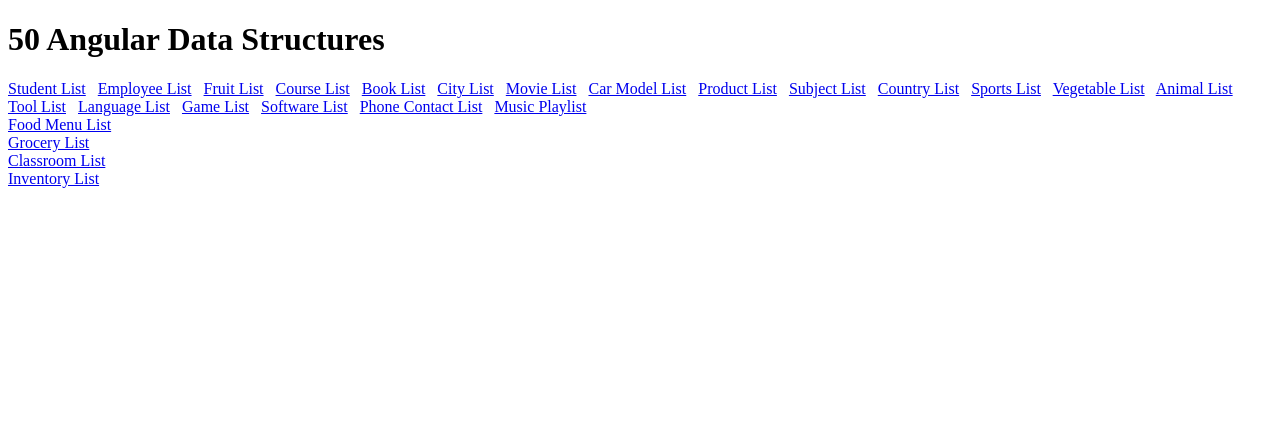
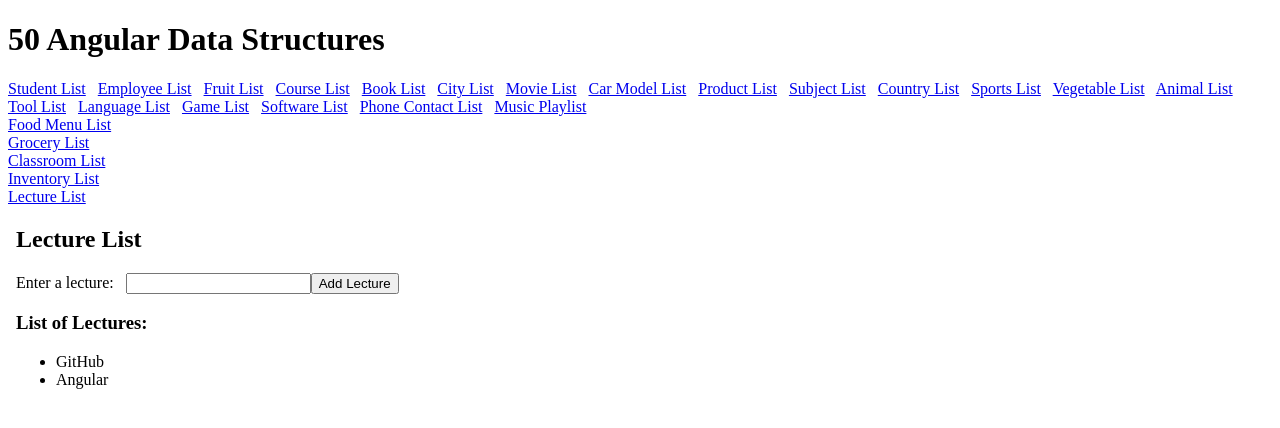
Before and after one commit to jennyfaye/50AngularDataStructures, an Angular app: page /lecturelist in a window 1280 px wide. Before the commit this address led to /. Shown: the top 428 px of the page. Built offline with nearby package versions, Linux system fonts and the light colour scheme.

Commit message:
test: add lecturelist component

```diff
--- a/src/app/app.component.html
+++ b/src/app/app.component.html
@@ -49,4 +49,6 @@
 <br>
 <a routerLink="inventorylist">Inventory List</a>
 <br>
+<a routerLink="lecturelist">Lecture List</a>
+<br>
 <router-outlet></router-outlet>
--- a/src/app/app.module.ts
+++ b/src/app/app.module.ts
@@ -29,6 +29,7 @@ import { FoodmenulistComponent } from "./components/foodmenulist/foodmenulist.co
 import { GrocerylistComponent } from "./components/grocerylist/grocerylist.component";
 import { ClassroomlistComponent } from "./components/classroomlist/classroomlist.component";
 import { InventorylistComponent } from "./components/inventorylist/inventorylist.component";
+import { LecturelistComponent } from "./components/lecturelist/lecturelist.component";
 
 
 const routes: Routes = [
@@ -56,6 +57,7 @@ const routes: Routes = [
   { path: 'grocerylist', component: GrocerylistComponent},
   { path: 'classroomlist', component: ClassroomlistComponent},
   { path: 'inventorylist', component: InventorylistComponent},
+  { path: 'lecturelist', component: LecturelistComponent},
 ];
 
 @NgModule({
@@ -93,6 +95,7 @@ const routes: Routes = [
     GrocerylistComponent,
     ClassroomlistComponent,
     InventorylistComponent,
+    LecturelistComponent,
   ],
 
   providers: [
--- /dev/null
+++ b/src/app/components/lecturelist/lecturelist.component.html
@@ -0,0 +1,21 @@
+<!doctype html>
+<html>
+  <body>
+    <h2>Lecture List</h2>
+    <form >
+      <label for="lecture">Enter a lecture: </label> &nbsp;
+      <input name="lecture" id="lecture" type="text" [(ngModel)]="lecture"/>
+
+      <button (click)="addLecture()">Add Lecture</button>
+    </form>
+
+    <div>
+        <h3>List of Lectures:</h3>
+        <ul>
+          <li *ngFor="let lecture of lectureList">
+            {{lecture}}
+          </li>
+        </ul>
+    </div>
+  </body>
+</html>
--- /dev/null
+++ b/src/app/components/lecturelist/lecturelist.component.ts
@@ -0,0 +1,15 @@
+import { Component } from '@angular/core';
+
+@Component({
+  selector: 'app-lecturelist',
+  templateUrl: './lecturelist.component.html',
+  styleUrl: './lecturelist.component.css'
+})
+export class LecturelistComponent {
+  lectureList: string[] = ["GitHub","Angular"];
+  lecture: string = '';
+
+  addLecture() {
+    this.lectureList.push(this.lecture);
+  }
+}
```
Also changed, not shown: src/app/components/lecturelist/lecturelist.component.css (added), 1 other file (tests, documents, lock files or other folders).
